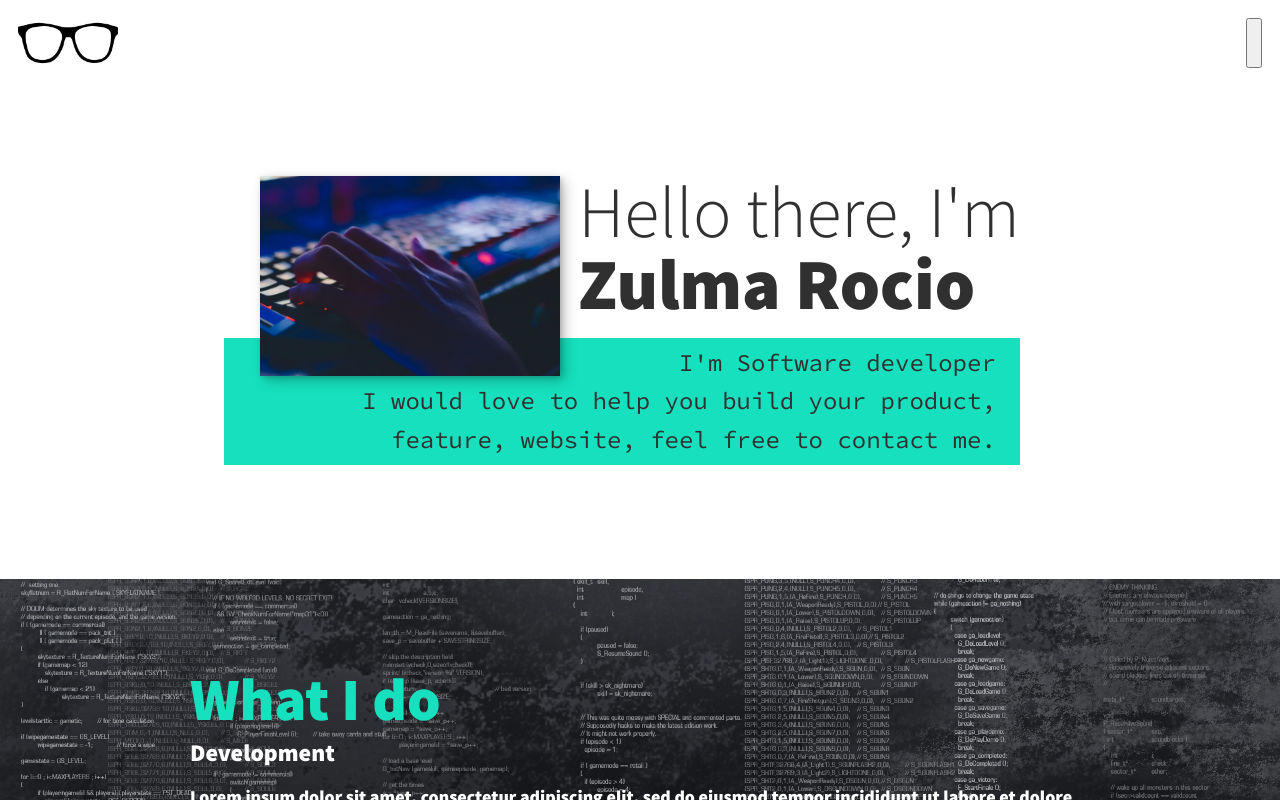
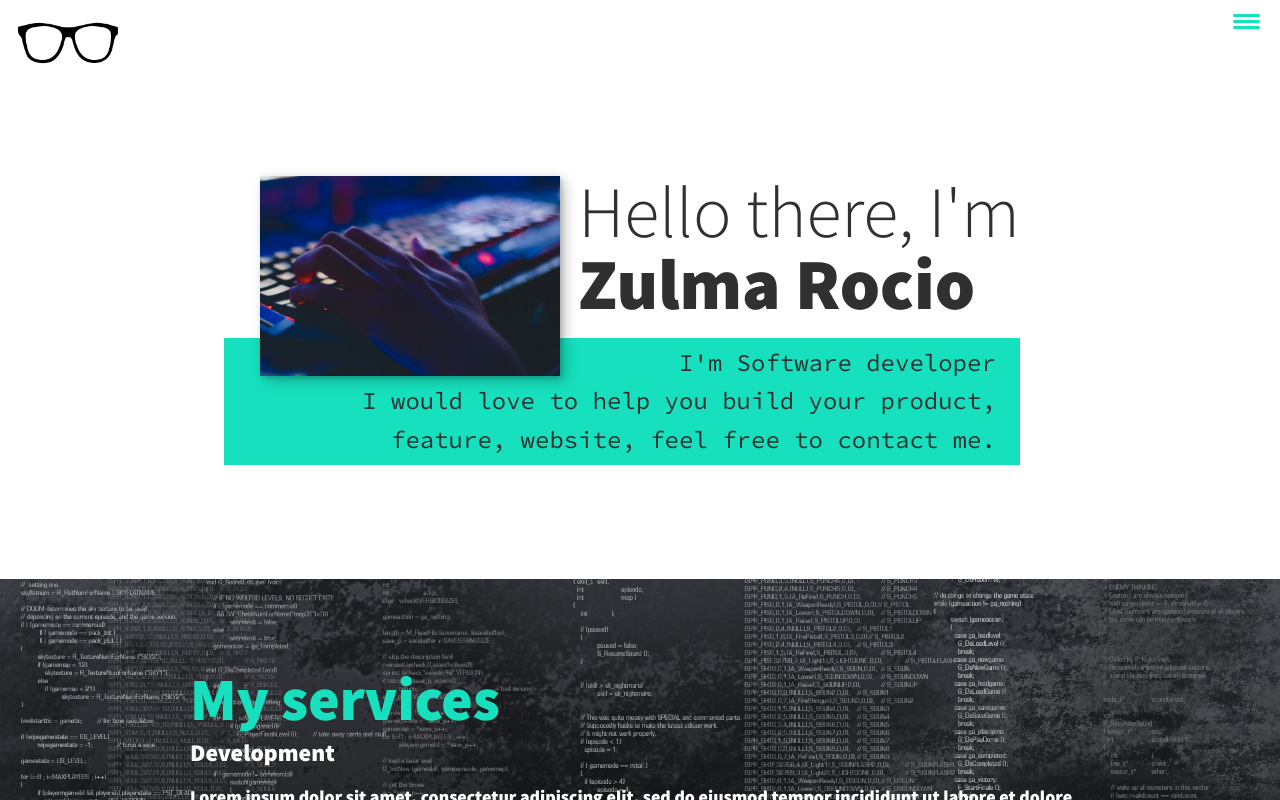
Before and after one commit to Rocio01/zr-portafolio, a React (Create React App) app: page / in a window 1280 px wide. Shown: the top 800 px of the page. Built offline with nearby package versions, Linux system fonts and the light colour scheme.

Commit message:
Add nav functionality

```diff
--- a/src/components/About.js
+++ b/src/components/About.js
@@ -3,7 +3,7 @@ import Computer from '../images/tag.PNG'
 const About = () => {
   return (
     <section className="about-me" id="about">
-    <h2 className="section-title section-title-about">Who I am</h2>
+    <h2 className="section-title section-title-about">About me</h2>
     <p className="section-subtitle section-subtitle-about">I am a Full Stack software developer</p>
 
     <div className="about-me-body">
--- a/src/components/Header.js
+++ b/src/components/Header.js
@@ -4,12 +4,18 @@ import '../header.css'
 
 
 const Header = () => {
+  const navLinks = document.querySelectorAll('.nav-link')
+  navLinks.forEach(link => {
+    link.addEventListener('click', () => {
+        document.body.classList.remove('nav-open');
+    })
+})
   return (
     <header >
       <div className="logo">
         <img src={logo} alt='logo'/>
       </div>
-      <button className="nav-toggle" aria-label='toggle navigation'>
+      <button className="nav-toggle" aria-label='toggle navigation' onClick={() => {document.body.classList.toggle('nav-open')}}>
         <span className='hamburger'></span>
       </button>
     <nav className='nav'>
@@ -17,11 +23,12 @@ const Header = () => {
       <li className="nav-item"><a href="#home" className="nav-link">Home</a></li>
       <li className="nav-item"><a href="#services" className="nav-link">My Services</a></li>
       <li className="nav-item"><a href="#about" className="nav-link">About me</a></li>
-      <li className="nav-item"><a href="work" className="nav-link">My Work</a></li>
+      <li className="nav-item"><a href="#work" className="nav-link">My Work</a></li>
       </ul>
     </nav>
     </header>
   )
+
 }
 
 export default Header
--- a/src/components/Services.js
+++ b/src/components/Services.js
@@ -3,7 +3,7 @@ import React from 'react'
 const Services = () => {
   return (
     <section className="my-services" id="services">
-            <h2 className="section-title section-title-services">What I do</h2>
+            <h2 className="section-title section-title-services">My services</h2>
             <div className="services">
                 <div className="service">
                     <h3>Development</h3>
--- a/src/header.css
+++ b/src/header.css
@@ -42,3 +42,63 @@ header {
 .nav-link:hover {
   color: var(--clr-accent);
 }
+.nav-toggle {
+  padding: 0.5em;
+  background: transparent;
+  border: 0;
+  cursor: pointer;
+  position: absolute;
+  right: 1em;
+  top: 1em;
+  z-index: 1000;
+}
+
+.nav-open .nav {
+  transform: translateX(0);
+}
+
+.nav-open .nav-toggle {
+  position: fixed;
+}
+
+.nav-open .hamburger {
+  transform: rotate(0.625turn);
+}
+
+.nav-open .hamburger::before {
+  transform: rotate(90deg) translateX(-6px);
+}
+
+.nav-open .hamburger::after {
+  opacity: 0;
+}
+
+.hamburger {
+  display: block;
+  position: relative;
+}
+
+.hamburger,
+.hamburger::before,
+.hamburger::after {
+  background: var(--clr-accent);
+  width: 2em;
+  height: 3px;
+  border-radius: 1em;
+  transition: transform 250ms ease-in-out;
+}
+
+.hamburger::before,
+.hamburger::after {
+  content: "";
+  position: absolute;
+  left: 0;
+  right: 0;
+}
+
+.hamburger::before {
+  top: 6px;
+}
+.hamburger::after {
+  bottom: 6px;
+}
```
